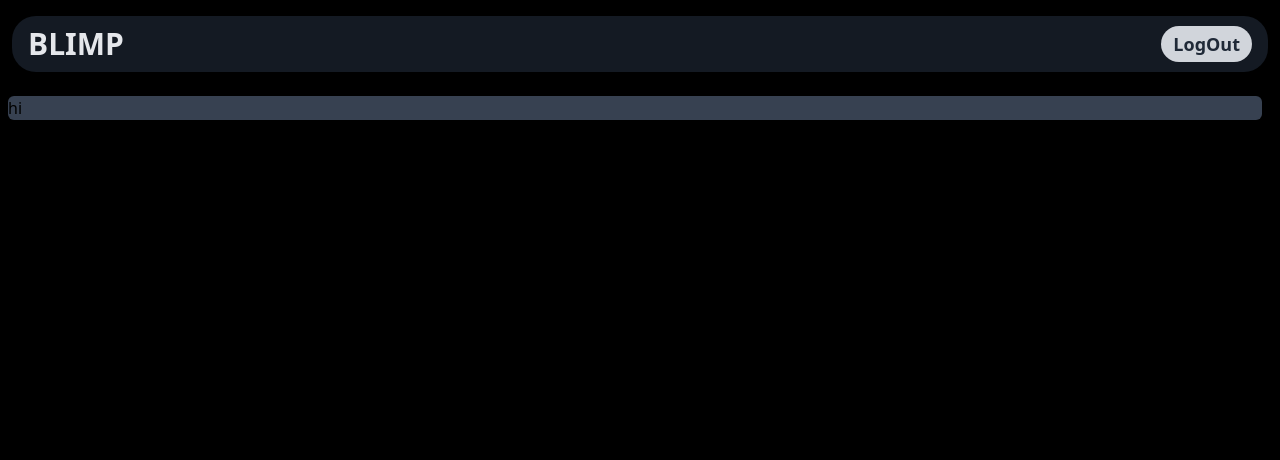
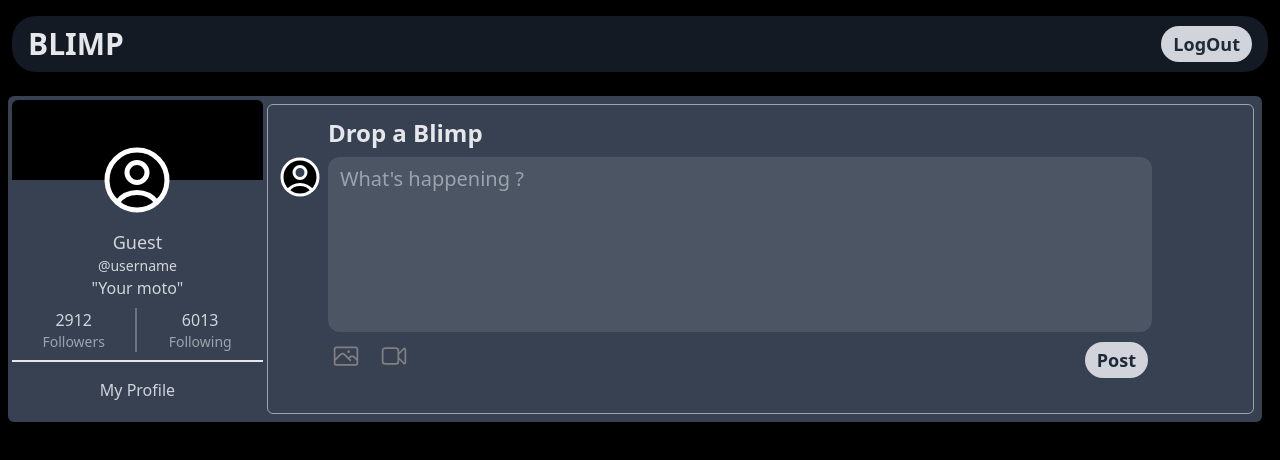
Before and after one commit to gowdaganesh005/blimp, a Next.js app: page /createblimp in a window 1280 px wide. Shown: the top 460 px of the page. Built offline with nearby package versions, Linux system fonts and the light colour scheme; no server answers; sample sign-in values are in the browser's storage.

Commit message:
Adding create post page

```diff
--- /dev/null
+++ b/app/api/createPost/route.ts
@@ -0,0 +1,26 @@
+import { getServerSession } from "next-auth"
+import NextAuth from "../../lib/NextAuth"
+import { NextRequest, NextResponse } from "next/server"
+import prisma from "@/prisma/db"
+
+export const POST=async (req:any,res:any)=>{
+    const session=await getServerSession(NextAuth)
+    const content=await req.json()
+    try {
+        const res=await prisma.post.create({
+            data:{
+
+                userId:session.user.userId,
+                content:content.data
+            }
+        })
+        if(res){
+            return NextResponse.json({message:"Post Created Successfully"},{status:200})
+        }
+    } catch (error:any) {
+        console.log(error?.message)
+        return NextResponse.json({message:"Error creating the Post"},{status:500})
+
+    }
+
+}
--- a/app/components/ProfileCard.tsx
+++ b/app/components/ProfileCard.tsx
@@ -3,7 +3,7 @@ import Card from "./Card"
 function ProfileCard(){
     return(
         <>
-        <div className="col-span-2  ">
+        <div className="col-span-2 min-w-md ">
         <Card>
             <div className="h-full text-gray-300">
                 <div className="h-20 bg-black w-full rounded-t-md">
--- a/app/createblimp/page.tsx
+++ b/app/createblimp/page.tsx
@@ -3,19 +3,95 @@
 import { useSession } from "next-auth/react"
 import { useRouter } from "next/navigation"
 import Card from "../components/Card"
+import { ProfileCard } from "../components/ProfileCard"
+import Button from "../components/Button"
+import { useState } from "react"
+import axios from "axios"
+import { toast } from "react-toastify"
 
 export default function createBlimp(){
     const router=useRouter()
+    const [post ,setPost]=useState("")
     const {data:session,status}=useSession()
     if(status==="unauthenticated"){
         router.push("/signin")
         return
     }
+
+    const submit=async ()=>{
+        console.log(post)
+        try {
+            const res=await axios.post("http://localhost:3000/api/createPost" ,{data:post})
+            if(res.status===200){
+                toast.success("Successfully Dropped the Blimp")
+                router.push("/")
+                return
+            }
+
+        } catch (error) {
+            toast.error("Error creating the Post")
+            return
+        }
+    }
     return(
         <>
             <div className="w-[98%] h-[90%]">
                 <Card className="m-2 mr-4">
-                    hi
+
+                    <div className="grid grid-cols-10 ">
+                        <div className="col-span-2 sticky ">
+                            <ProfileCard/>
+                        </div>
+                        <div className="col-span-8 flex">
+                        <Card className="p-2 m-2 border  border-gray-400">
+                            <div className="p-1 mx-12 text-2xl font-bold text-gray-200">Drop a Blimp</div>
+                            <div className="flex w-full h-[60%]">
+                            <svg xmlns="http://www.w3.org/2000/svg"
+                                fill="black"
+                                viewBox="0 0 24 24"
+                                strokeWidth={1.5}
+                                stroke="white"
+                                className="  size-12 ">
+                            <path
+                                strokeLinecap="round"
+                                strokeLinejoin="round"
+                                d="M17.982 18.725A7.488 7.488 0 0 0 12 15.75a7.488 7.488 0 0 0-5.982 2.975m11.963 0a9 9 0 1 0-11.963 0m11.963 0A8.966 8.966 0 0 1 12 21a8.966 8.966 0 0 1-5.982-2.275M15 9.75a3 3 0 1 1-6 0 3 3 0 0 1 6 0Z" />
+                            </svg>
+
+                            <div className="w-[85%]">
+
+                            <textarea
+                                value={post}
+                                onChange={(e)=>setPost(e.target.value)}
+                                className="w-full h-full bg-gray-600 rounded-xl text-xl py-2 p-3 m-1 outline-none"
+                                placeholder="What's happening ?"
+                            />
+                            <div  className="flex justify-between ">
+                            <div className="flex ">
+                                <svg xmlns="http://www.w3.org/2000/svg" fill="none" viewBox="0 0 24 24" strokeWidth={1.5} stroke="gray" className="size-7 ml-2 ">
+                                    <path strokeLinecap="round" strokeLinejoin="round" d="m2.25 15.75 5.159-5.159a2.25 2.25 0 0 1 3.182 0l5.159 5.159m-1.5-1.5 1.409-1.409a2.25 2.25 0 0 1 3.182 0l2.909 2.909m-18 3.75h16.5a1.5 1.5 0 0 0 1.5-1.5V6a1.5 1.5 0 0 0-1.5-1.5H3.75A1.5 1.5 0 0 0 2.25 6v12a1.5 1.5 0 0 0 1.5 1.5Zm10.5-11.25h.008v.008h-.008V8.25Zm.375 0a.375.375 0 1 1-.75 0 .375.375 0 0 1 .75 0Z" />
+                                </svg>
+
+                                <svg xmlns="http://www.w3.org/2000/svg" fill="none" viewBox="0 0 24 24" strokeWidth={1.5} stroke="gray" className="size-7 mx-5">
+                                  <path strokeLinecap="round" strokeLinejoin="round" d="m15.75 10.5 4.72-4.72a.75.75 0 0 1 1.28.53v11.38a.75.75 0 0 1-1.28.53l-4.72-4.72M4.5 18.75h9a2.25 2.25 0 0 0 2.25-2.25v-9a2.25 2.25 0 0 0-2.25-2.25h-9A2.25 2.25 0 0 0 2.25 7.5v9a2.25 2.25 0 0 0 2.25 2.25Z" />
+                                </svg>
+                            </div>
+
+                            <Button name="Post" handler={submit}/>
+                            </div>
+
+
+                            </div>
+
+                            </div>
+
+
+                        </Card>
+
+
+                        </div>
+
+                    </div>
                 </Card>
 
             </div>
--- a/app/globals.css
+++ b/app/globals.css
@@ -14,3 +14,13 @@ input[type="number"]::-webkit-inner-spin-button{
 input[type="number"]{
     -moz-appearance: textfield;
 }
+
+textarea::-webkit-outer-spin-button,
+textarea::-webkit-inner-spin-button{
+    @apply appearance-none m-0 resize-none
+}
+
+textarea{
+    resize: none;
+    overflow: hidden;
+}
--- a/app/lib/NextAuth.ts
+++ b/app/lib/NextAuth.ts
@@ -24,6 +24,12 @@ const NextAuth={
                     const user=await prisma.user.findFirst({
                         where:{
                             username:credentials?.username,
+                        },
+                        select:{
+                            fullName:true,
+                            userId:true,
+                            username:true,
+                            password:true
                         }
 
                     })
@@ -72,7 +78,7 @@ const NextAuth={
             if(token){
                 session.user.userId=token.userId,
                 session.user.username=token.username,
-                session.user.fullName=token.fullname
+                session.user.fullName=token.fullName
             }
             return session
         }
```
